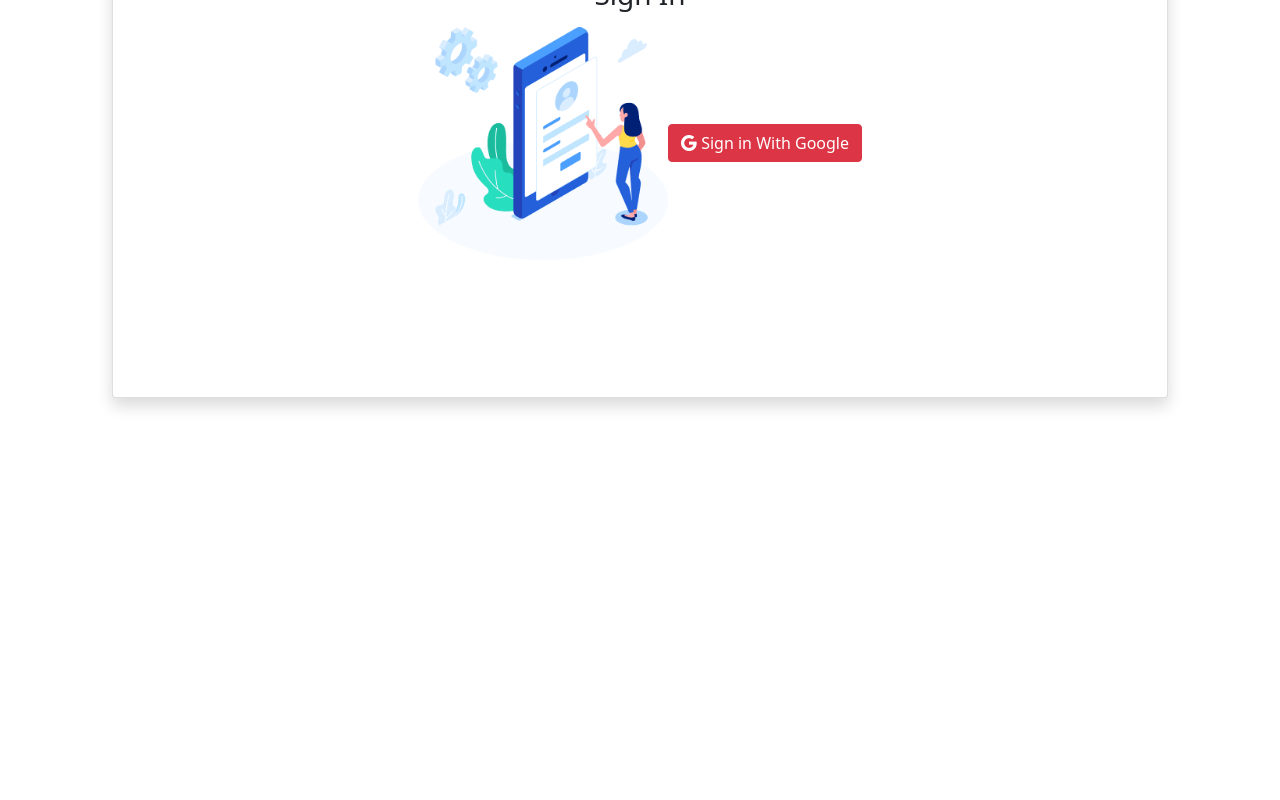
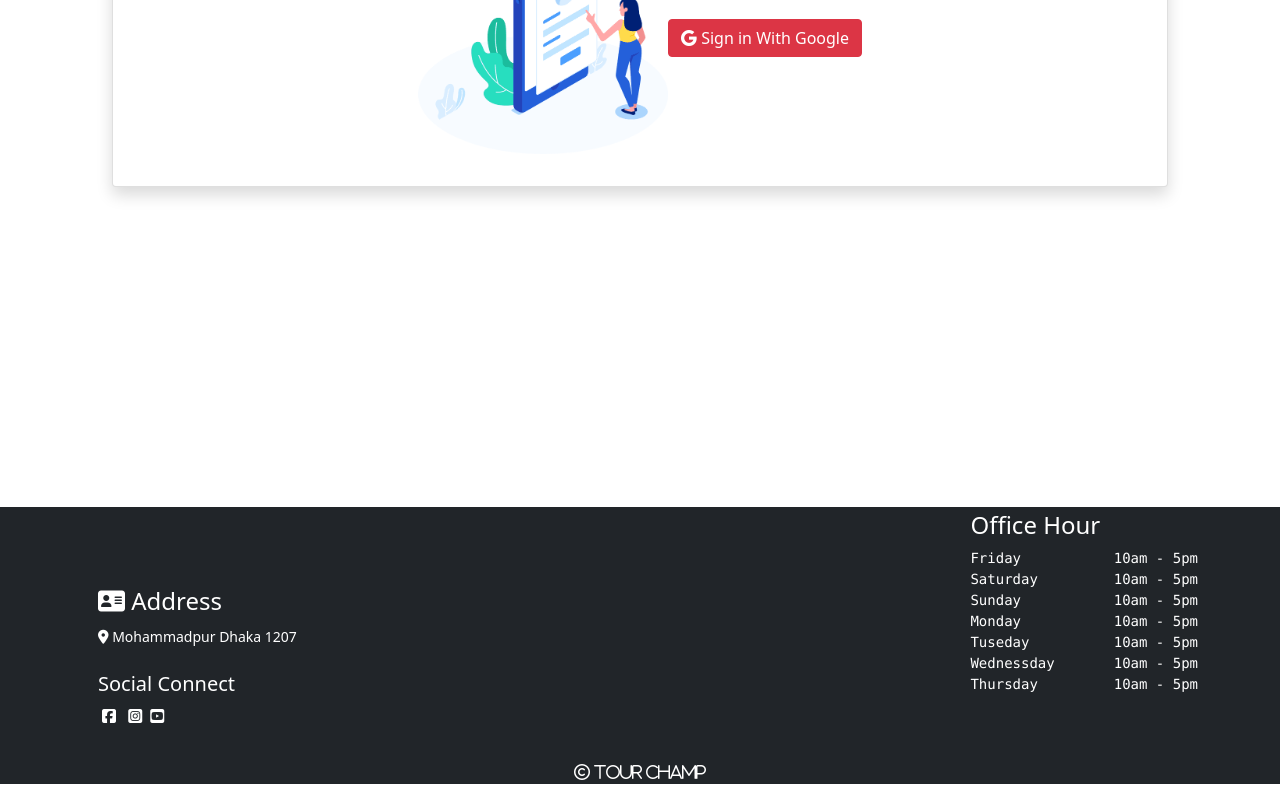
Before and after one commit to Jamil-kawsher1/tour-champ-client-side, a React (Create React App) app: page /login in a window 1280 px wide. Shown: the part 401-1201 px from the top of the page. Before the commit the page ends 999 px from the top, so only its background shows below. Built offline with nearby package versions, Linux system fonts and the light colour scheme; no server answers.

Commit message:
Banner Section added

```diff
--- a/src/App.js
+++ b/src/App.js
@@ -5,6 +5,7 @@ import Login from './Component/Login/Login';
 import AuthProvider from './Context/AuthProvider';
 import Navigation from './Component/Navigation/Navigation';
 import Footer from './Component/Footer/Footer';
+import Header from './Component/Header/Header';
 
 function App() {
   return (
@@ -14,11 +15,13 @@ function App() {
           <Switch>
             <Route exact path='/'>
               <Navigation></Navigation>
+              <Header></Header>
               <Footer></Footer>
             </Route>
             <Route path="/login">
               <Navigation></Navigation>
               <Login></Login>
+              <Footer></Footer>
             </Route>
           </Switch>
 
--- /dev/null
+++ b/src/Component/Footer/Footer.css
@@ -0,0 +1,3 @@
+footer{
+    padding-bottom: 5px;
+}
--- a/src/Component/Footer/Footer.js
+++ b/src/Component/Footer/Footer.js
@@ -3,7 +3,7 @@ import React from 'react';
 const Footer = () => {
     return (
         <div>
-            <footer className="bg-dark text-white fixed-bottom">
+            <footer className="bg-dark text-white  " sticky="bottom">
                 <div className='container'>
                     <div className="d-flex justify-content-between">
                         <div className="mt-5 p-3">
@@ -23,7 +23,7 @@ const Footer = () => {
                         </div>
 
                         <div className="">
-                            <h4 className="text-start">Office Hour</h4>
+                            <h4 className="text-start mt-1">Office Hour</h4>
                             <div>
                                 <p>
                                     <pre>
--- /dev/null
+++ b/src/Component/Header/Header.css
@@ -0,0 +1,4 @@
+.header{
+    /* margin-bottom: 100px; */
+
+}
--- /dev/null
+++ b/src/Component/Header/Header.js
@@ -0,0 +1,47 @@
+import React from 'react';
+import { Carousel } from 'react-bootstrap';
+import './Header.css'
+const Header = () => {
+    return (
+        <div className="mb-5 header">
+            <Carousel className="mb-5 header" >
+                <Carousel.Item>
+                    <img
+                        className="d-block w-100"
+                        src="https://i.ibb.co/MhhppP5/tour1.jpg"
+                        alt="First slide"
+                    />
+                    <Carousel.Caption>
+
+                    </Carousel.Caption>
+                </Carousel.Item>
+                <Carousel.Item>
+                    <img
+                        className="d-block w-100"
+                        src="https://i.ibb.co/f99ZQzd/tour2.jpg"
+                        alt="Second slide"
+                    />
+
+                    <Carousel.Caption>
+
+                    </Carousel.Caption>
+                </Carousel.Item>
+                <Carousel.Item>
+                    <img
+                        className="d-block w-100"
+                        src="https://i.ibb.co/zPDGL44/tour3.jpg"
+                        alt="Third slide"
+                    />
+
+                    <Carousel.Caption>
+
+                    </Carousel.Caption>
+                </Carousel.Item>
+            </Carousel>
+        </div >
+
+
+    );
+};
+
+export default Header;
--- a/src/Component/Login/Login.css
+++ b/src/Component/Login/Login.css
@@ -15,10 +15,11 @@ img{
     /* background-color: blue; */
 
     padding: 100px;
+    margin-bottom: 60px;
 
    }
    .padding-card{
-       padding: 10%;
+
    }
    body{
        /* background-color: blue; */
--- a/src/Component/Login/Login.js
+++ b/src/Component/Login/Login.js
@@ -8,7 +8,7 @@ const Login = () => {
     return (
         <div className="cntr" >
             <div className='d-flex ' styles={{ backgroundImage: `${bg}` }}>
-                <div className="container input-group cntr">
+                <div className="container input-group cntr ">
                     <div className="card padding-card shadow sm-w-50 mx-auto  w-100" >
 
                         <div className="card-body p-3">
--- a/src/Component/Navigation/Navigation.js
+++ b/src/Component/Navigation/Navigation.js
@@ -10,7 +10,7 @@ const Navigation = () => {
         <div>
             <Navbar collapseOnSelect expand="lg" bg="dark" variant="light" sticky="top">
 
-                <Container>
+                <Container className="sticky-top">
 
                     <Navbar.Brand className=" sm-text-center text-start"><Link to="/" className='linkstye text-white'> <span className="ml-5"> Tour Champ</span></Link></Navbar.Brand>
                     <Navbar.Toggle aria-controls="responsive-navbar-nav" />
```
